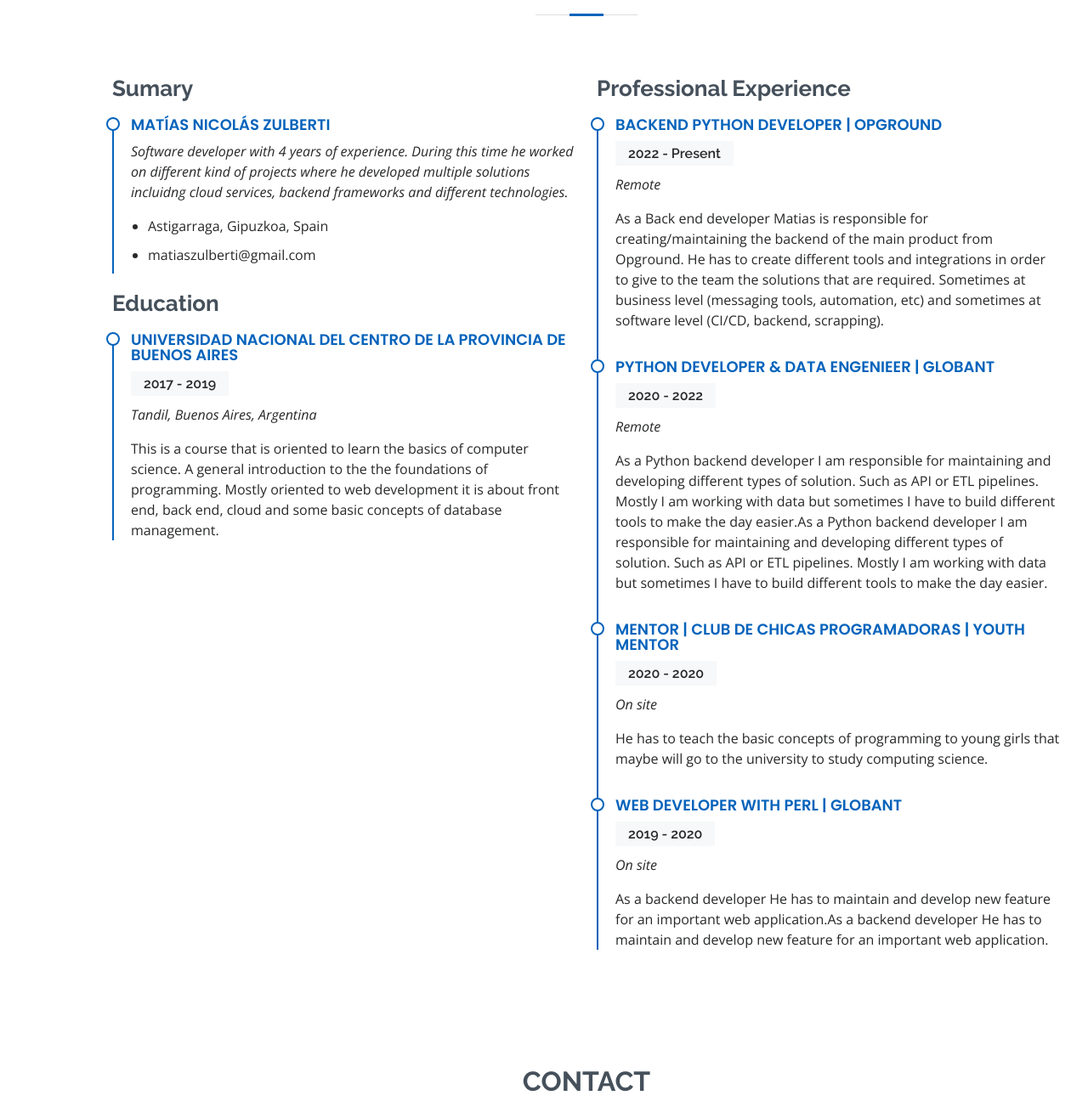
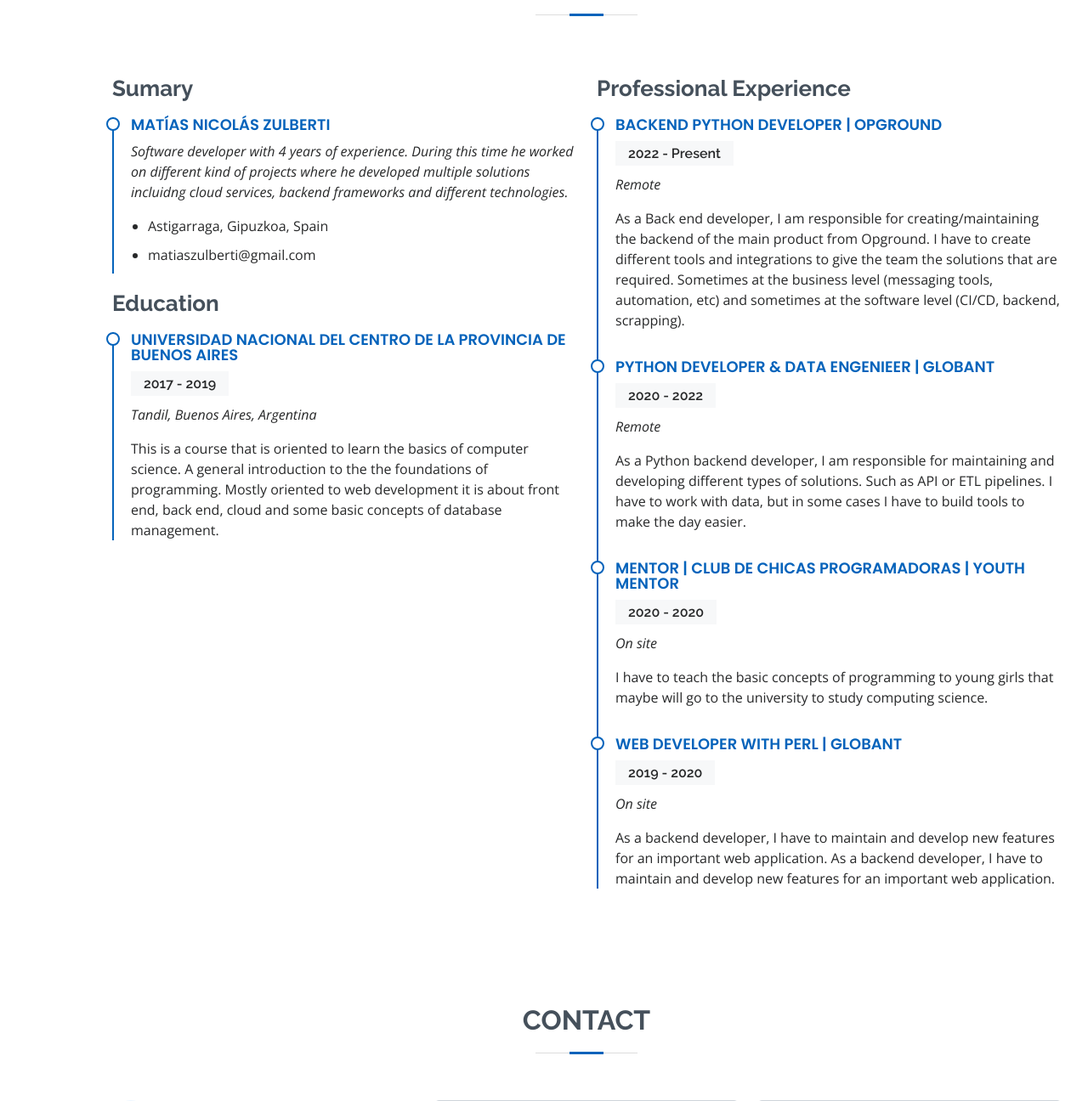
Before and after one commit to Tolosa527/personal_curriculum, a Flask app: page / in a window 1280 px wide. Shown: the part 2179-3475 px from the top of the page at 85% size. Run offline with Flask 2, Linux system fonts and the light colour scheme; some libraries are stand-ins or nearby versions.

Commit message:
REFACTOR: Experience description

```diff
--- a/templates/index.html
+++ b/templates/index.html
@@ -242,7 +242,7 @@
               <h5>2022 - Present</h5>
               <p><em>Remote</em></p>
               <p>
-                As a Back end developer Matias is responsible for creating/maintaining the backend of the main product from Opground. He has to create different tools and integrations in order to give to the team the solutions that are required. Sometimes at business level (messaging tools, automation, etc) and sometimes at software level (CI/CD, backend, scrapping).
+                As a Back end developer, I am responsible for creating/maintaining the backend of the main product from Opground. I have to create different tools and integrations to give the team the solutions that are required. Sometimes at the business level (messaging tools, automation, etc) and sometimes at the software level (CI/CD, backend, scrapping).
               </p>
             </div>
             <div class="resume-item">
@@ -250,7 +250,7 @@
               <h5>2020 - 2022</h5>
               <p><em>Remote</em></p>
               <p>
-                As a Python backend developer I am responsible for maintaining and developing different types of solution. Such as API or ETL pipelines. Mostly I am working with data but sometimes I have to build different tools to make the day easier.As a Python backend developer I am responsible for maintaining and developing different types of solution. Such as API or ETL pipelines. Mostly I am working with data but sometimes I have to build different tools to make the day easier.
+                As a Python backend developer, I am responsible for maintaining and developing different types of solutions. Such as API or ETL pipelines. I have to work with data, but in some cases I have to build tools to make the day easier.
               </p>
             </div>
             <div class="resume-item">
@@ -258,7 +258,7 @@
               <h5>2020 - 2020</h5>
               <p><em>On site</em></p>
               <p>
-                He has to teach the basic concepts of programming to young girls that maybe will go to the university to study computing science.
+                I have to teach the basic concepts of programming to young girls that maybe will go to the university to study computing science.
               </p>
             </div>
             <div class="resume-item">
@@ -266,7 +266,7 @@
               <h5>2019 - 2020</h5>
               <p><em>On site</em></p>
               <p>
-                As a backend developer He has to maintain and develop new feature for an important web application.As a backend developer He has to maintain and develop new feature for an important web application.
+                As a backend developer, I have to maintain and develop new features for an important web application. As a backend developer, I have to maintain and develop new features for an important web application.
               </p>
             </div>
           </div>
```
Also changed, not shown: templates/hero-bg.jpg (deleted).
